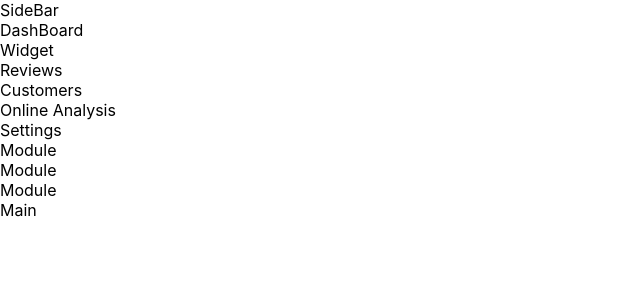
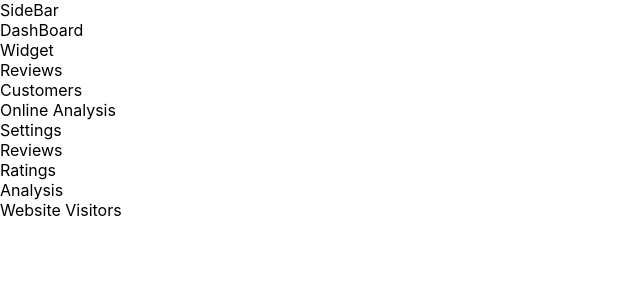
Before and after one commit to daydin14/reactStaticComponentsLab, a React (Create React App) app in the folder dashboard/: page / in a window 1280 px wide. Shown: the top 300 px of the page, without its empty margins (0-640 px from the left). Built offline with nearby package versions, Linux system fonts and the light colour scheme.

Commit message:
Broken down Dashboard

```diff
--- a/dashboard/src/App.js
+++ b/dashboard/src/App.js
@@ -1,10 +1,10 @@
-import './styles.css';
-import DashBoard from './components/DashBoard';
+import "./styles.css";
+import DashBoard from "./components/DashBoard";
 
 function App() {
   return (
     <div>
-      <DashBoard/>
+      <DashBoard />
     </div>
   );
 }
--- /dev/null
+++ b/dashboard/src/components/Analysis.js
@@ -0,0 +1,6 @@
+import "../styles.css";
+function Analysis() {
+  return <div class="analysis">Analysis</div>;
+}
+
+export default Analysis;
--- a/dashboard/src/components/DashBoard.js
+++ b/dashboard/src/components/DashBoard.js
@@ -1,19 +1,19 @@
 import SideBar from "./SideBar";
-import Module from "./Module";
-import Main from "./Main";
+import Reviews from "./Reviews";
+import Ratings from "./Ratings";
+import Analysis from "./Analysis";
+import Visitors from "./Visitors";
 
 function DashBoard() {
   return (
     <div>
-        <SideBar/>
-
-        <Module/>
-        <Module/>
-        <Module/>
-
-        <Main/>
+      <SideBar />
+      <Reviews />
+      <Ratings />
+      <Analysis />
+      <Visitors />
     </div>
-  )
+  );
 }
 
 export default DashBoard;
--- a/dashboard/src/components/Main.js
+++ /dev/null
@@ -1,7 +0,0 @@
-function Main() {
-  return (
-    <div class="main">Main</div>
-  );
-}
-
-export default Main;
--- a/dashboard/src/components/Module.js
+++ /dev/null
@@ -1,7 +0,0 @@
-function Module() {
-  return (
-    <div class="module">Module</div>
-  )
-}
-
-export default Module;
--- /dev/null
+++ b/dashboard/src/components/Ratings.js
@@ -0,0 +1,6 @@
+import "../styles.css";
+function Ratings() {
+  return <div class="rating">Ratings</div>;
+}
+
+export default Ratings;
--- /dev/null
+++ b/dashboard/src/components/Reviews.js
@@ -0,0 +1,7 @@
+import "../styles.css";
+
+function Reviews() {
+  return <div class="reviews">Reviews</div>;
+}
+
+export default Reviews;
--- /dev/null
+++ b/dashboard/src/components/Visitors.js
@@ -0,0 +1,5 @@
+function Visitors() {
+  return <div class="visitors">Website Visitors</div>;
+}
+
+export default Visitors;
```
Also changed, not shown: dashboard/src/components/SideBar.js (+9 -9 lines).
